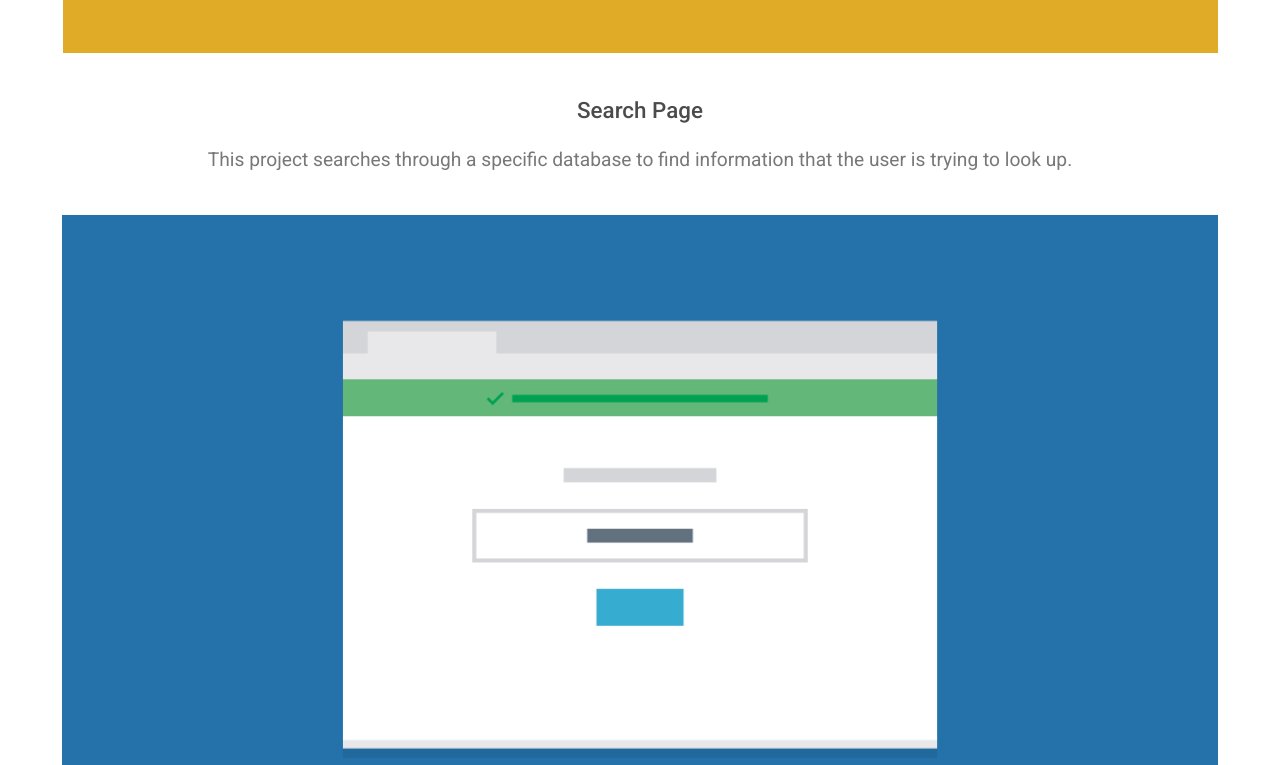
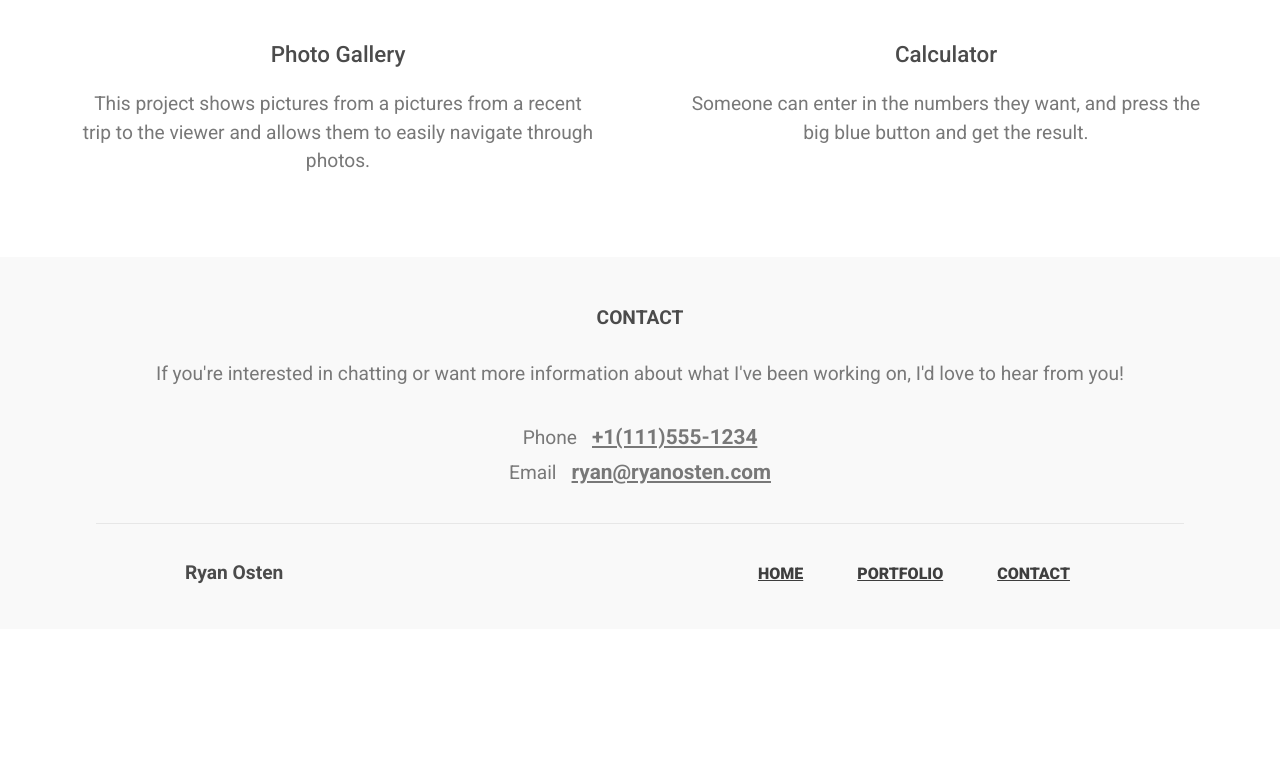
Before and after one commit to ryanosten/project-2-responsive-layout, a plain HTML site: page index.html in a window 1280 px wide. Shown: the part 2032-2797 px from the top of the page. After the commit the page ends 2661 px from the top, so only its background shows below. Drawn offline with nearby package versions, Linux system fonts and the light colour scheme.

Commit message:
Tablet View Complete
Completed 768 px media query

```diff
--- a/index.html
+++ b/index.html
@@ -31,7 +31,7 @@
         </div>
       </div>
 
-      <div class="main-container">
+      <div class="main-container clearfix">
         <!-- portfolio -->
         <h2>Portfolio</h2>
         <!-- marketing page -->
@@ -84,6 +84,13 @@
         <div>
           <h4 class="student-name">Ryan Osten</h4>
           <h2 class="back-to-top"><a href="#">Back To Top</a></h2>
+          <nav class="nav-bar-footer">
+            <ul class="nav-links">
+              <li><a href="#">home</a></li>
+              <li><a href="#">portfolio</a></li>
+              <li><a href="#">contact</a></li>
+            </ul>
+        </nav>
         </div>
       </footer>
   </body>
--- a/style.css
+++ b/style.css
@@ -122,6 +122,8 @@ span{
 
 /** question - when use span vs para? **/
 
+/** FOOTER **/
+
 footer {
 	display: block;
 	margin: 0 auto;
@@ -189,9 +191,15 @@ footer p {
 	text-transform: uppercase;
 }
 
+.nav-bar-footer {
+	display: none;
+}
+
 /** MEDIA QUERIES **/
 
 @media (min-width: 768px) {
+
+  /** HEADER **/
 
   .nav-links li  {
   	display: inline-block;
@@ -219,4 +227,25 @@ footer p {
 		max-width: 38%;
   }
 
+  /** COLUMN LAYOUT **/
+
+	.project {
+		display: inline-block;
+		width: 50%;
+		/** should I be using width or max-width property? **/
+		margin-right: -4px;
+		vertical-align: top; /** this was tough, had to use Guil video, but got it! let's go over it. Also is it better to use inlin-block or float here. When I used float, I couldn't center right element in its container **/
+  	padding-bottom: 25px;
+  }
+
+/** FOOTER **/
+
+  .back-to-top {
+  	display: none;
+  }
+
+  .nav-bar-footer {
+  	display: inline-block;
+  }
+
 }
```
